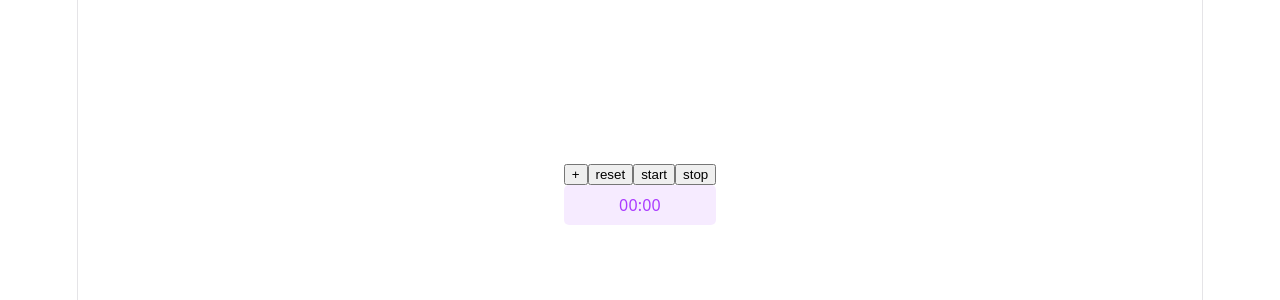
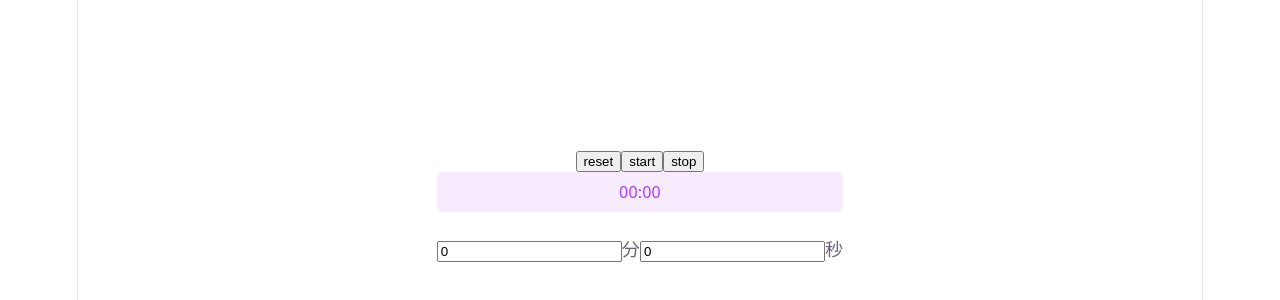
Before and after one commit to koni888/pomodoro_timer, a React (Vite) app: page / in a window 1280 px wide. Shown: the part 196-496 px from the top of the page. Built offline with nearby package versions, Linux system fonts and the light colour scheme.

Commit message:
秒/分変更フォーム追加

```diff
--- a/src/components/Timer.tsx
+++ b/src/components/Timer.tsx
@@ -2,11 +2,20 @@ import "./Timer.css";
 import { useState, useEffect } from "react";
 
 export default function Timer() {
+  // count は「残り秒数」を保持する（表示するときだけ分:秒に分解する）
   const [count, setCount] = useState(0);
   const [active, setActive] = useState(false);
-  const formattedCount = count.toString().padStart(2, "0");
+
+  const minutes = Math.floor(count / 60);
+  const seconds = count % 60;
+  const formattedCount = `${minutes.toString().padStart(2, "0")}:${seconds
+    .toString()
+    .padStart(2, "0")}`;
+
   const startTimer = () => {
-    setActive(true);
+    if (count > 0) {
+      setActive(true);
+    }
   };
 
   const stopTimer = () => {
@@ -19,7 +28,8 @@ export default function Timer() {
 
     if (active) {
       interval = setInterval(() => {
-        setCount((prevCount) => prevCount - 1);
+        // 0未満にならないようにクランプする
+        setCount((prevCount) => Math.max(0, prevCount - 1));
       }, 1000);
     }
 
@@ -30,11 +40,15 @@ export default function Timer() {
     };
   }, [active]);
 
+  // 0秒になったらタイマーを止める
+  useEffect(() => {
+    if (count === 0) {
+      setActive(false);
+    }
+  }, [count]);
+
   return (
     <div>
-      <button className="increment" onClick={() => setCount(count + 1)}>
-        +
-      </button>
       <button
         className="reset"
         onClick={() => {
@@ -50,7 +64,25 @@ export default function Timer() {
       <button className="stop" onClick={stopTimer}>
         stop
       </button>
-      <div className="timer">00:{formattedCount}</div>
+      <div className="timer">{formattedCount}</div>
+      <input
+        disabled={active}
+        type="number"
+        value={minutes}
+        onChange={(e) =>
+          setCount(Number(Math.max(0, Number(e.target.value))) * 60 + seconds)
+        }
+      />
+      <label>分</label>
+      <input
+        disabled={active}
+        type="number"
+        value={seconds}
+        onChange={(e) =>
+          setCount(minutes * 60 + Number(Math.max(0, Number(e.target.value))))
+        }
+      />
+      <label>秒</label>
     </div>
   );
 }
```
